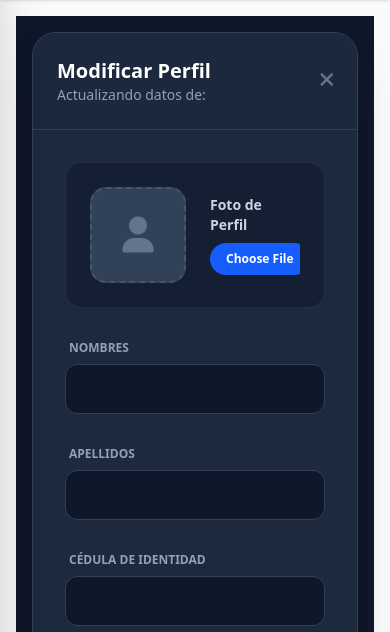
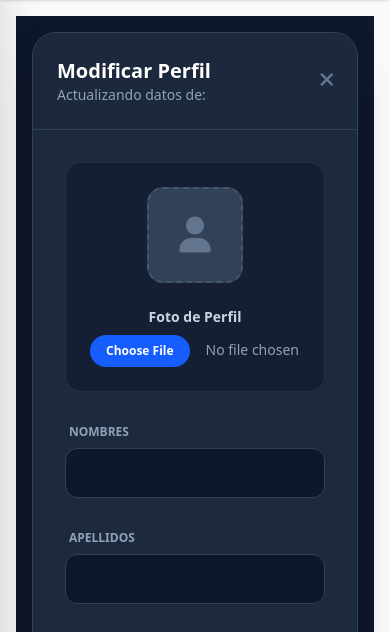
Before and after one commit to Luisespinoza0102/RAMON_RUIZ_POLANCO, a Django app: template templates/core/editar_usuario.html in a window 390 px wide. Shown: the part 64-696 px from the top of the page. Run offline with Django 5.2, Linux system fonts and the light colour scheme; the template is opened without the code that fills it, so the values that code supplies are empty; style sheets or scripts are compiled from the project's sources; some libraries are stand-ins or nearby versions.

Commit message:
seleccionar archivos responsivos

```diff
--- a/core/views.py
+++ b/core/views.py
@@ -409,7 +409,7 @@ def descargar_pdf_carnet(request, perfil_id):
     foto_obj = perfil.documentos.filter(tipo_documento='FOTO_CARNET').first()
 
     # 1. Cargar Logo local en Base64 de forma segura
-    logo_path = os.path.join(settings.BASE_DIR, 'static', 'img', 'logo_rrp_sin_fondo.png')
+    logo_path = os.path.join(settings.BASE_DIR, 'static', 'img', 'logo2.png')
     logo_64 = ""
     if os.path.exists(logo_path):
         with open(logo_path, "rb") as f:
--- a/templates/core/editar_usuario.html
+++ b/templates/core/editar_usuario.html
@@ -23,8 +23,9 @@
 
                 <div class="grid grid-cols-1 md:grid-cols-2 gap-8">
 
-                    <div class="md:col-span-2 flex items-center gap-6 p-6 bg-slate-900/50 rounded-2xl border border-slate-700/50">
-                        <div class="relative group">
+                    <!-- CORRECCIÓN RESPONSIVA: Cambiado a flex-col y en sm:flex-row -->
+                    <div class="md:col-span-2 flex flex-col sm:flex-row items-center sm:items-center gap-6 p-6 bg-slate-900/50 rounded-2xl border border-slate-700/50">
+                        <div class="relative group shrink-0">
                             {% if perfil.foto_perfil %}
                                 <img src="{{ perfil.foto_perfil|url_nube }}" class="h-24 w-24 rounded-2xl object-cover border-2 border-blue-500 shadow-lg shadow-blue-500/20">
                             {% else %}
@@ -33,10 +34,11 @@
                                 </div>
                             {% endif %}
                         </div>
-                        <div class="flex-1">
-                            <label class="block text-sm font-bold text-slate-300 mb-2">Foto de Perfil</label>
+                        <div class="flex-1 w-full min-w-0">
+                            <label class="block text-sm font-bold text-slate-300 mb-2 text-center sm:text-left">Foto de Perfil</label>
+                            <!-- Se añade 'truncate' para manejar textos de archivo excesivamente largos en pantallas pequeñas -->
                             <input type="file" name="foto_perfil" accept="image/*"
-                                   class="block w-full text-sm text-slate-400 file:mr-4 file:py-2 file:px-4 file:rounded-full file:border-0 file:text-xs file:font-bold file:bg-blue-600 file:text-white hover:file:bg-blue-700 transition-all cursor-pointer">
+                                   class="block w-full text-sm text-slate-400 file:mr-4 file:py-2 file:px-4 file:rounded-full file:border-0 file:text-xs file:font-bold file:bg-blue-600 file:text-white hover:file:bg-blue-700 transition-all cursor-pointer truncate">
                         </div>
                     </div>
 
@@ -100,7 +102,7 @@
                     </div>
                 </div>
 
-                <!-- SECCIÓN DE DOCUMENTOS ACTUALES  -->
+                <!-- SECCIÓN DE DOCUMENTOS ACTUALES -->
                 <div class="pt-6 border-t border-slate-700">
                     <h4 class="text-sm font-bold text-white uppercase tracking-wider mb-4">Gestión de Documentos Registrados</h4>
                     <div class="grid grid-cols-1 sm:grid-cols-2 gap-3">
@@ -114,10 +116,8 @@
                                 <a href="{{ doc.archivo|url_nube }}" target="_blank" class="p-2 text-slate-500 hover:text-blue-400 transition-colors">
                                     <i class="fas fa-eye text-xs"></i>
                                 </a>
-                                <!-- Checkbox oculto con ícono de basura para marcar eliminación -->
                                  <label class="p-2 text-slate-500 hover:text-red-500 cursor-pointer group-relative">
                                      <input type="checkbox" name="eliminar_doc" value="{{ doc.id }}" class="hidden peer">
-                                     <!-- El icono cambiará de color y se mantendrá rojo si está checkeado -->
                                      <i class="fas fa-trash peer-checked:text-red-600 peer-checked:scale-125 transition-all text-xs"></i>
                                  </label>
                             </div>
@@ -174,6 +174,5 @@
     </div>
 </div>
 
-
 <script src="{% static 'js/camera_utils.js' %}?v=1.1"></script>
 {% endblock %}
```
